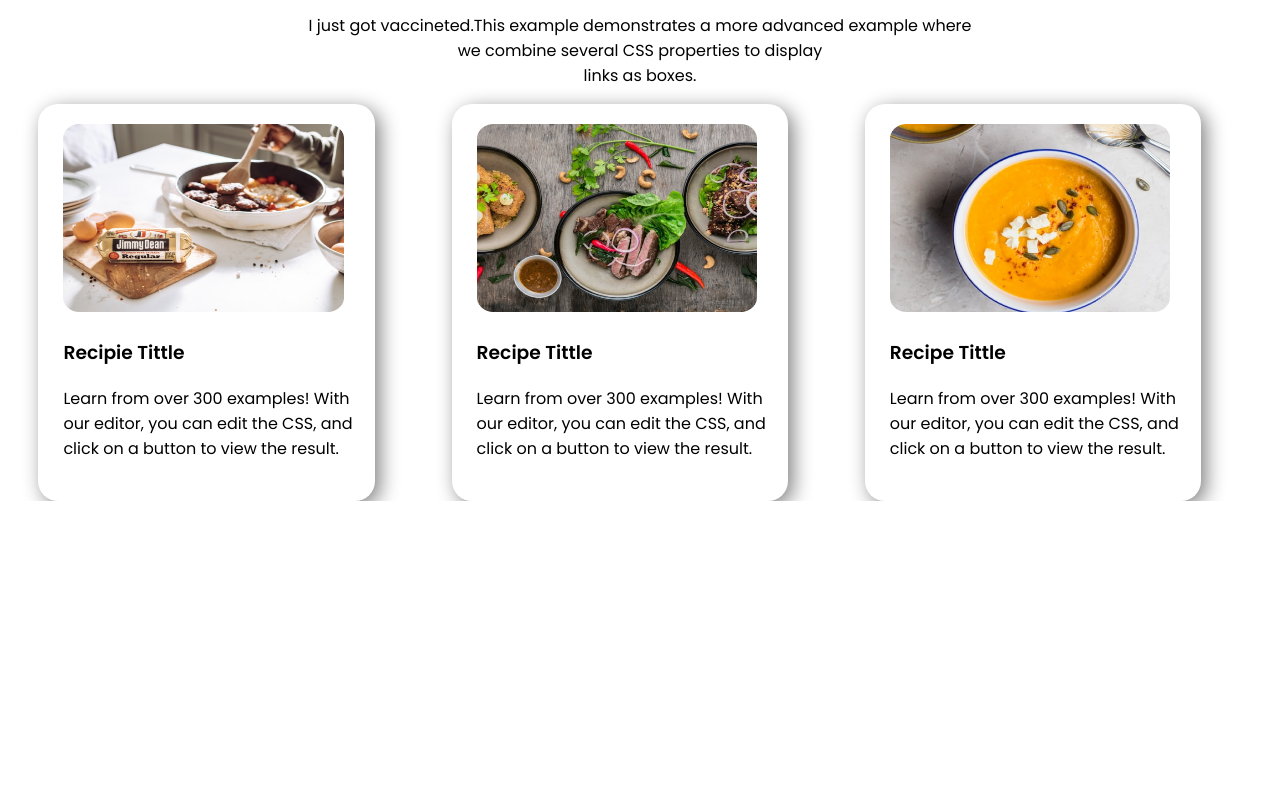
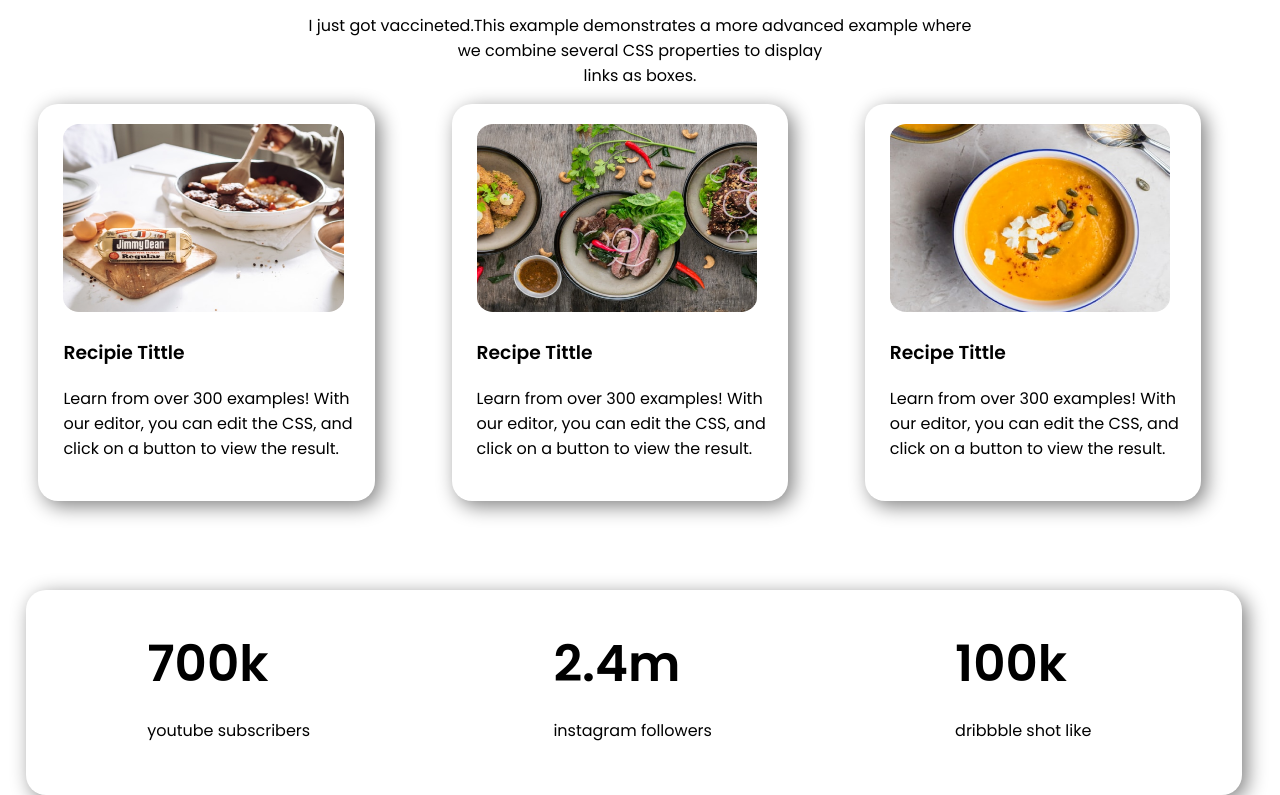
Before and after one commit to SoubirSaian/my-food-court, a plain HTML site: page index.html in a window 1280 px wide. Shown: the part 1458-2253 px from the top of the page. Before the commit the page ends 1959 px from the top, so only its background shows below. Drawn offline with Linux system fonts and the light colour scheme.

Commit message:
social media

```diff
--- a/index.html
+++ b/index.html
@@ -61,5 +61,22 @@
             </div>
         </div>
     </section>
+    <section>
+        <div class="social-media">
+            <div>
+                <h1>700k</h1>
+                <p>youtube subscribers</p>
+            </div>
+            <div>
+                <h1>2.4m</h1>
+                <p>instagram followers</p>
+            </div>
+            <div>
+                <h1>100k</h1>
+                <p>dribbble shot like</p>
+            </div>
+        </div>
+     </section>
+
 </body>
 </html>
--- a/style.css
+++ b/style.css
@@ -89,3 +89,16 @@ h2{
     height: 50%;
 
 }
+
+.social-media{
+    display: flex;
+    margin-top: 7%;
+    margin-left: 2%;
+    width: 95%;
+    box-shadow: 5px 5px 20px grey;
+    border-radius: 20px;
+
+}
+.social-media div{
+    padding: 3% 10%;
+}
```
